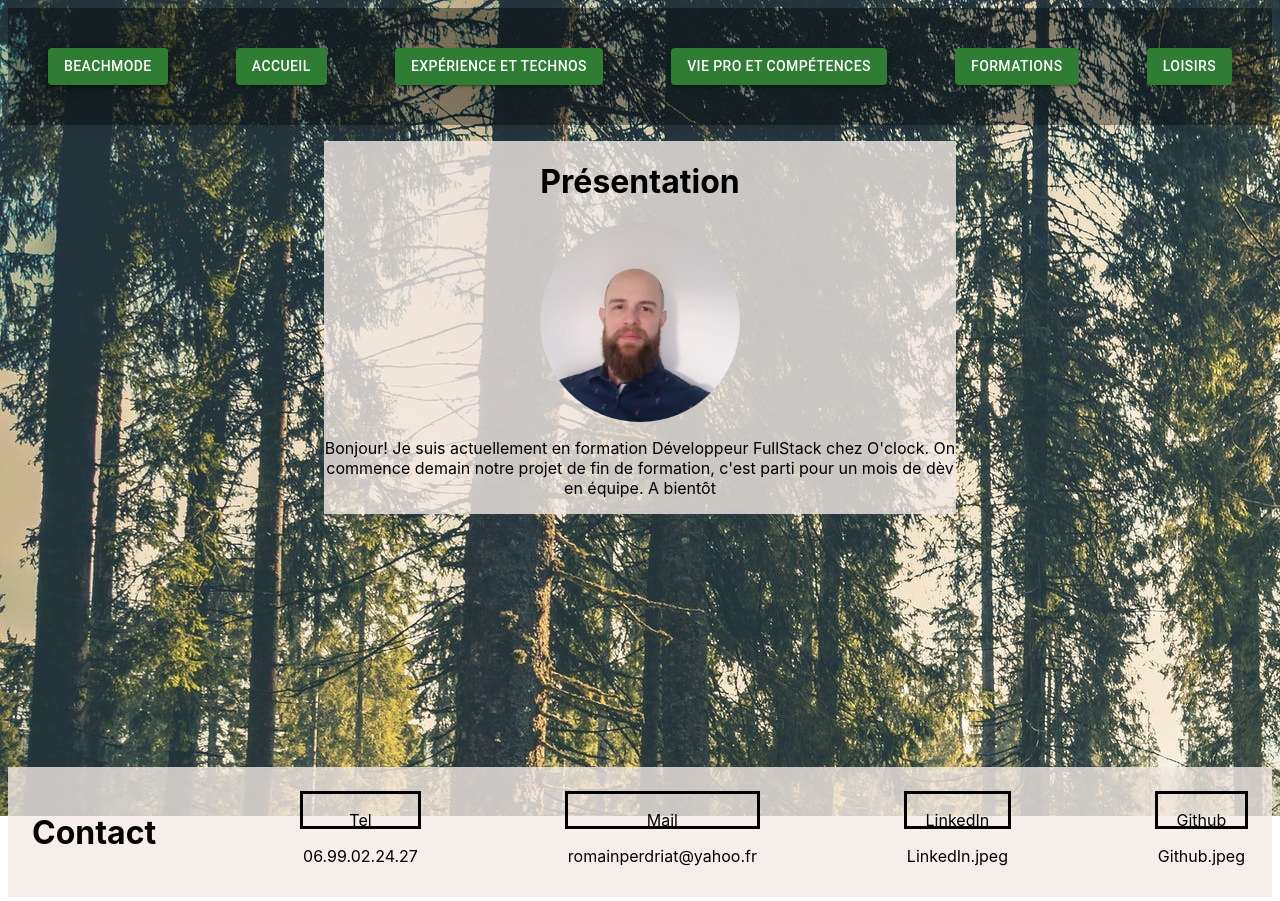
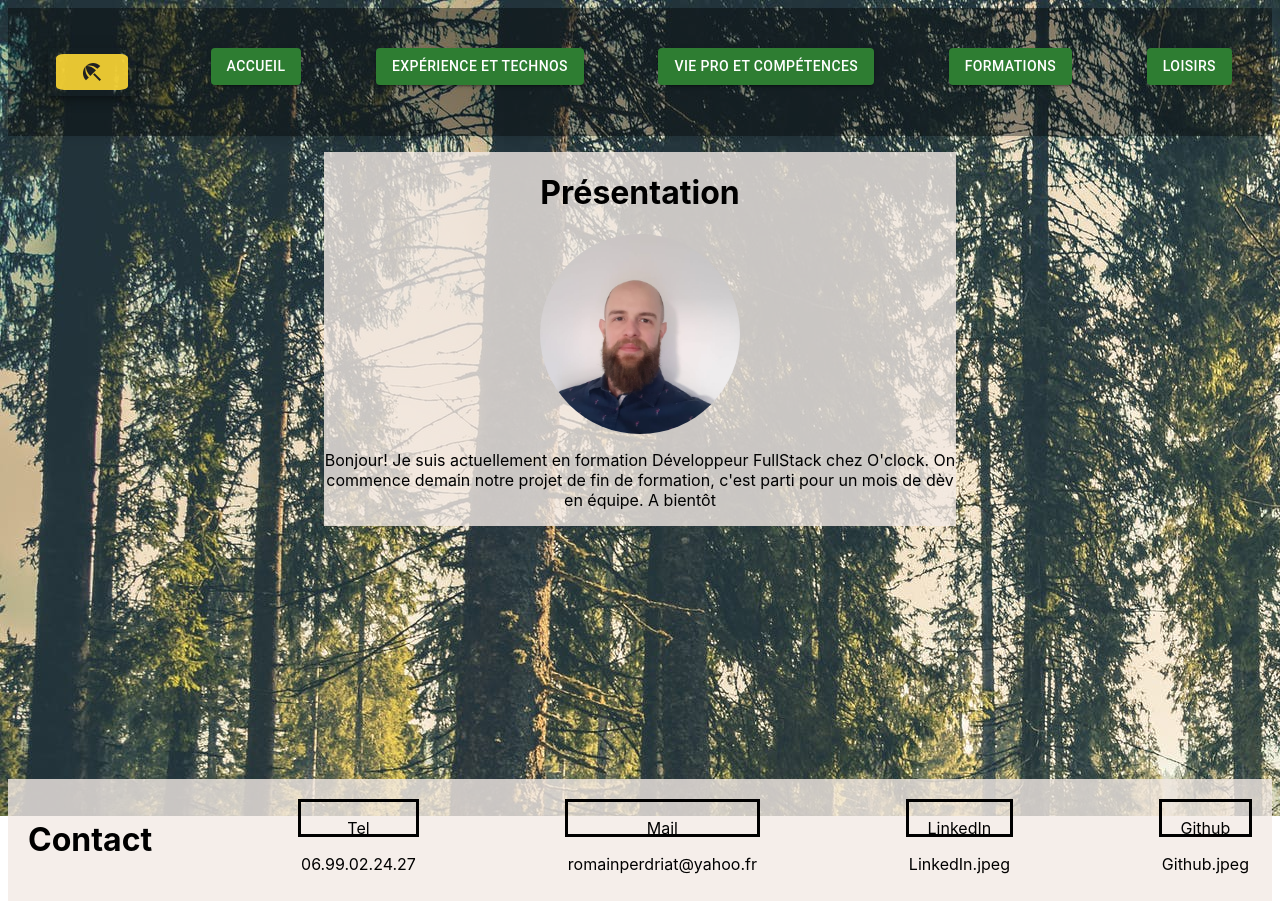
Before and after one commit to RomainPerdriat/RomainPerdriat.github.io, a React (Create React App) app: page / in a window 1280 px wide. Built offline with nearby package versions, Linux system fonts and the light colour scheme.

Commit message:
changement au click ok revoit les boutons

```diff
--- a/package.json
+++ b/package.json
@@ -6,6 +6,7 @@
   "dependencies": {
     "@emotion/react": "^11.7.1",
     "@emotion/styled": "^11.6.0",
+    "@mui/icons-material": "^5.4.2",
     "@mui/material": "^5.4.2",
     "@testing-library/jest-dom": "^5.16.2",
     "@testing-library/react": "^12.1.3",
--- a/src/components/App/App.jsx
+++ b/src/components/App/App.jsx
@@ -9,22 +9,22 @@ import './app.scss';
 import { Routes, Route} from 'react-router-dom';
 import datas from '../../Datas/datasBouton';
 import Contact from '../Contact/Contact';
-import {useState} from 'react'
+import {useState} from 'react';
+import classNames from 'classnames';
 function App() {
-  const [state,setState] = useState(false)
-  console.log('state debuit le app',state)
-  const handleButtonClick = (state) => {
-    console.log(`Hello from APP`)
-    setState(!state)
+  const [appState,setAppState] = useState(false)
+  const handleButtonClick = (appState) => {
+    setAppState(!appState)
 
   }
   return (
+    (!appState ?
     <div className="App">
       <Header buttons = {datas}
         handleButtonClick={handleButtonClick}
       />
         <Routes>
-          <Route path ="/" element ={<Pres state= {state}/>}/>
+          <Route path ="/" element ={<Pres state= {appState}/>}/>
           <Route path ="/ExpeTech" element ={<ExpeTech/>}/>
           <Route path ="/VPComp" element ={<VPComp/>}/>
           <Route path ="/Formations" element ={<Formations/>}/>
@@ -32,8 +32,23 @@ function App() {
           <Route path = "*" element ={<Error404/>}/>
         </Routes>
         <Contact/>
-
     </div>
+    :
+    <div className="App2">
+      <Header buttons = {datas}
+        handleButtonClick={handleButtonClick}
+      />
+        <Routes>
+          <Route path ="/" element ={<Pres state= {appState}/>}/>
+          <Route path ="/ExpeTech" element ={<ExpeTech/>}/>
+          <Route path ="/VPComp" element ={<VPComp/>}/>
+          <Route path ="/Formations" element ={<Formations/>}/>
+          <Route path ="/Loisirs" element ={<Loisirs/>}/>
+          <Route path = "*" element ={<Error404/>}/>
+        </Routes>
+        <Contact/>
+    </div>
+    )
   );
 }
 
--- a/src/components/App/app.scss
+++ b/src/components/App/app.scss
@@ -1,19 +1,3 @@
-
-
-
-
-
-.app {
-  animation: pop .5s;
-  padding-left: 2.5rem;
-
-  @media (max-width: 2.5rem) {
-    padding-left: 2.5rem;
-  }
-}
-
-
-
 
 .App {
   text-align: center;
@@ -22,3 +6,12 @@
   background-image:url("../../../public/fpcv.jpeg");
   padding: .5rem;
 }
+
+.App2 {
+  text-align: center;
+  height: 100vh;
+  width:auto;
+  background-image:url("../../../public/thaï.jpg");
+  background-size: cover;
+  padding: .5rem;
+}
--- a/src/components/BoutonDm/BoutonDm.jsx
+++ b/src/components/BoutonDm/BoutonDm.jsx
@@ -1,9 +1,16 @@
 import React, { useState } from 'react';
 import PropTypes from 'prop-types';
-import classnames from 'classnames';
 import './boutonDm.scss';
 import { Button } from '@mui/material';
-import ButtonHeader from '../ButtonHeader/ButtonHeader';
+import ParkIcon from '@mui/icons-material/Park';
+import BeachAccessIcon from '@mui/icons-material/BeachAccess';
+import { grey } from '@mui/material/colors';
+
+
+
+
+
+
 
 
 
@@ -12,24 +19,27 @@ const Bouton_DM = ({
     handleButtonClick,
      ...rest}) => {
 
-    const [isClick, setIsClick] = useState(false);
-    console.log('Etat du bouton', isClick);
 
 
+
+
+    const [isClick, setIsClick] = useState(false);
+
     const handleClick = () => {
-        console.log(`On a cliqué sur le bouton`)
         setIsClick(!isClick)
         handleButtonClick(isClick)
     }
-   return (
-        <Button
-            variant="contained"
-            color="success"
-            onClick= {handleClick}
-            >
-            {(!isClick ? 'BeachMode' : 'ForestMode') }
-
-       </Button>
+   return ((!isClick ?
+    <Button
+        onClick= {handleClick}
+        > <BeachAccessIcon className ='beach' sx={{ color: grey[900] }}/>
+   </Button>
+   :
+   <Button
+        onClick= {handleClick}
+        > <ParkIcon className ='forest' sx={{ color: grey[900] }} />
+   </Button>
+)
    );
 };
 
--- a/src/components/BoutonDm/boutonDm.scss
+++ b/src/components/BoutonDm/boutonDm.scss
@@ -1,3 +1,19 @@
 .boutonDm {
     border: solid black;
 }
+.beach {
+    background-color: rgb(253,216,53, .9);
+    padding: 0.25em;
+    padding: 0.25em;
+    border-radius: 11%;
+    padding-left: 1em ;
+    padding-right: 1em;
+}
+.forest {
+    background-color: rgb(0,150,136, .9);
+    padding: 0.25em;
+    padding: 0.25em;
+    border-radius: 11%;
+    padding-left: 1em ;
+    padding-right: 1em;
+}
--- a/src/components/Contact/Contact.jsx
+++ b/src/components/Contact/Contact.jsx
@@ -7,7 +7,6 @@ import Card from '../Card/Card';
 
 const Contact = ({className, ...rest}) => {
     const cards= datas.cards;
-    console.log(`Ensemble des cartes`,cards)
    return (
 
         <footer
--- a/src/components/Contact/contact.scss
+++ b/src/components/Contact/contact.scss
@@ -3,7 +3,7 @@
 .contact {
     background-color:rgba(243, 234, 229,0.8);
     text-align: center;
-    padding: 1.5rem;
+    padding: 1.25rem;
     box-shadow: 0 20px 20px -30px rgba(0,0,0,.4);
     text-align: center;
     display: flex;
--- a/src/components/Header/Header.jsx
+++ b/src/components/Header/Header.jsx
@@ -15,15 +15,15 @@ const Header = ({
     handleButtonClick,
      ...rest
     }) => {
+        const titleAndWayButtons = buttons.articles
 
-        const titleAndWayButtons = buttons.articles
    return (
-       <nav
-            className={classnames('header', className)}
+    <nav
+              className={classnames('header', className)}
             {...rest}
          >
         <Box sx={{ boxShadow: 7 }}>
-            <ButtonDm className = "header-button" handleButtonClick = {handleButtonClick} >Darkmode</ButtonDm>
+            <ButtonDm  handleButtonClick = {handleButtonClick} >Darkmode</ButtonDm>
         </Box>
         {titleAndWayButtons.map((button) => (
             <NavLink
@@ -34,6 +34,8 @@ const Header = ({
               ))
             }
         </nav>
+
+
    );
 };
 
```
Also changed, not shown: public/thaï.jpg (added), src/components/Header/header.scss (line endings or trailing spaces), 1 other file (tests, documents, lock files or other folders).
